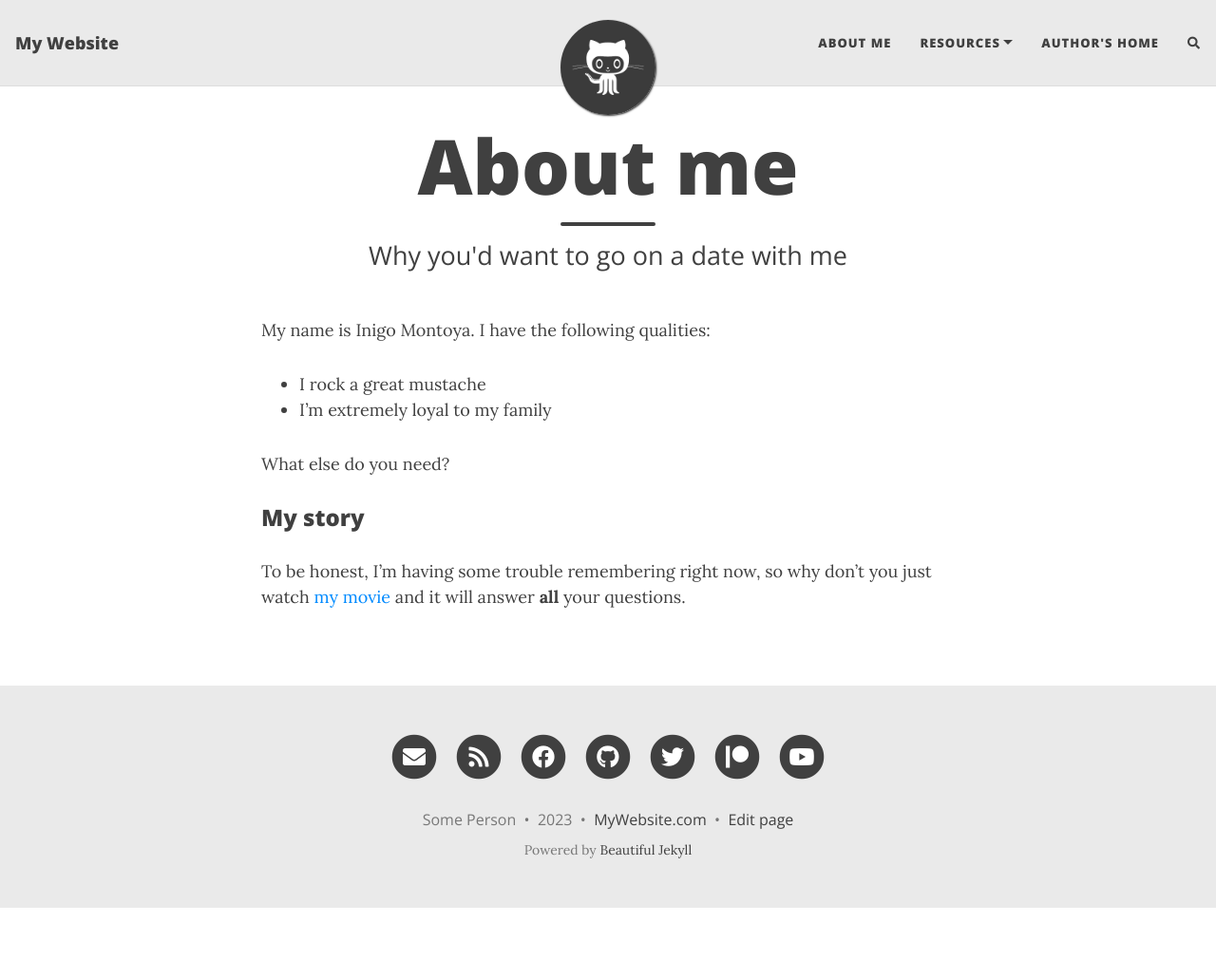
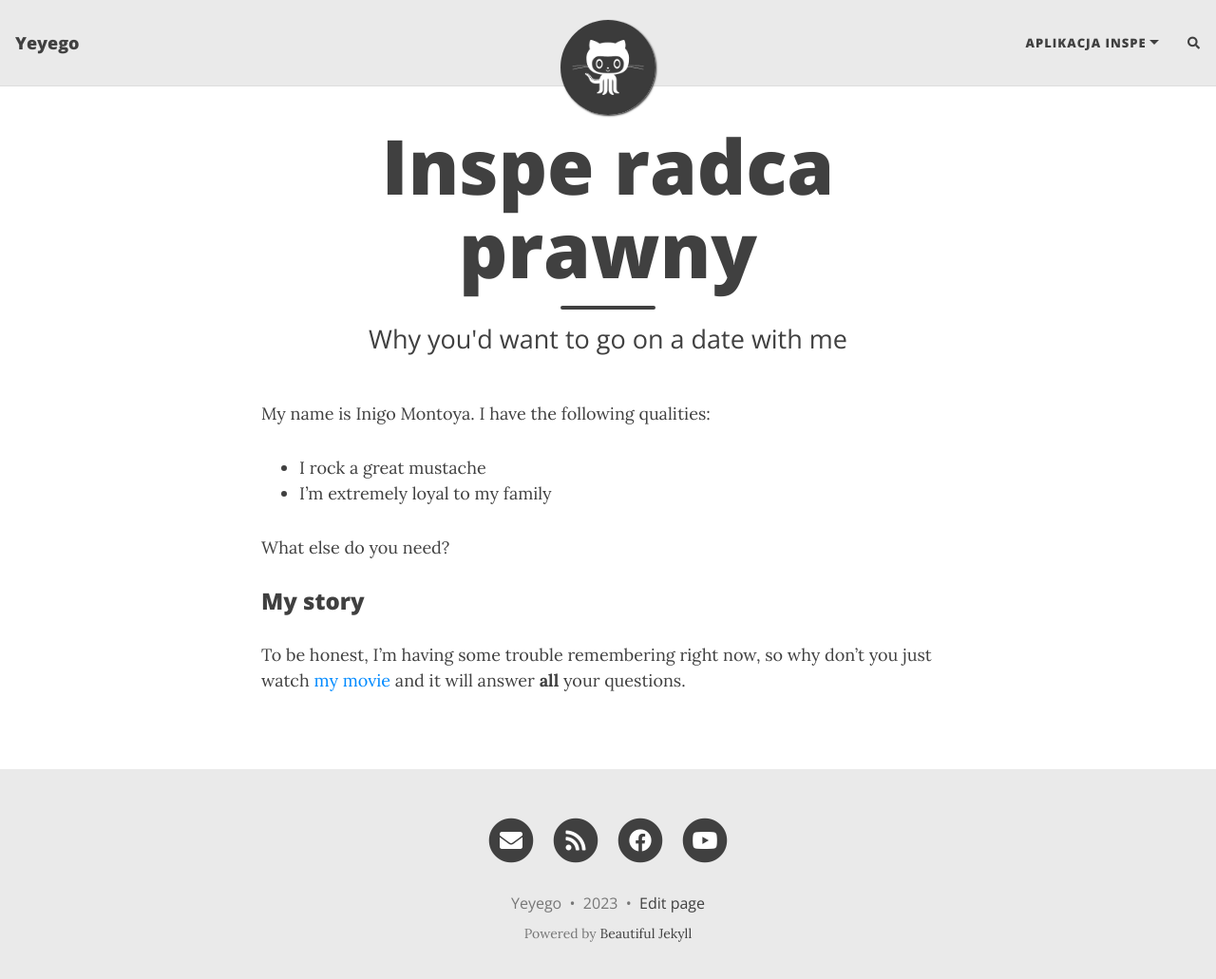
Before and after one commit to yeyego-tech/yeyego-tech.github.io, a Jekyll site: the page built from inspe/radca/page.md, in a window 1280 px wide and 1044 px high. Shown: the top 1031 px of the window at 95% size. Built offline with Jekyll 4.4.1, drawn with Linux system fonts in a browser that asks for light colours; nearby versions of some CDN libraries; comment, search, counter and statistics services are not loaded.

Commit message:
Update pages

```diff
--- a/_config.yml
+++ b/_config.yml
@@ -10,21 +10,19 @@
 ############################
 
 # Name of website
-title: My Website
+title: Yeyego
 
 # Your name to show in the footer
-author: Some Person
+author: Yeyego
 
 ###############################################
 # --- List of links in the navigation bar --- #
 ###############################################
 
 navbar-links:
-  About Me: "aboutme"
-  Resources:
-    - Beautiful Jekyll: "https://beautifuljekyll.com"
-    - Learn markdown: "https://www.markdowntutorial.com/"
-  Author's home: "https://deanattali.com"
+  Aplikacja Inspe:
+   - Adwokat: "inspe/adwokat/page"
+   - Radca: "inspe/adwokat/page"
 
 ################
 # --- Logo --- #
@@ -52,11 +50,8 @@ round-avatar: true
 social-network-links:
   email: "someone@example.com"
   rss: true  # remove this line if you don't want to show an RSS link at the bottom
-  facebook: deanattali
-  github: daattali
-  twitter: daattali
-  patreon: DeanAttali
-  youtube: c/daattali
+  facebook: yeyego
+  youtube: yeyego
 #  medium: yourname
 #  reddit: yourname
 #  linkedin: daattali
@@ -96,7 +91,7 @@ share-links-active:
 
 # How to display the link to your website in the footer
 # Remove this if you don't want a link in the footer
-url-pretty: "MyWebsite.com"
+# url-pretty: "yeyego.pl"
 
 # Excerpt word length - Truncate the excerpt of each post on the feed page to the specified number of words
 excerpt_length: 50
--- a/aboutme.md
+++ b/inspe/radca/page.md
@@ -1,6 +1,6 @@
 ---
 layout: page
-title: About me
+title: Inspe radca prawny
 subtitle: Why you'd want to go on a date with me
 ---
 
```
Also changed, not shown: inspe/adwokat/page.md (added, +20 -0 lines), inspe/adwokat/privacy-policy.md (added, +12 -0 lines), inspe/adwokat/regulations.md (added, +12 -0 lines), inspe/radca/privacy-policy.md (added, +12 -0 lines), inspe/radca/regulations.md (added, +12 -0 lines), raw/inspeadwupdate.xml (added, +12 -0 lines), raw/insperprupdate.xml (added, +12 -0 lines).
